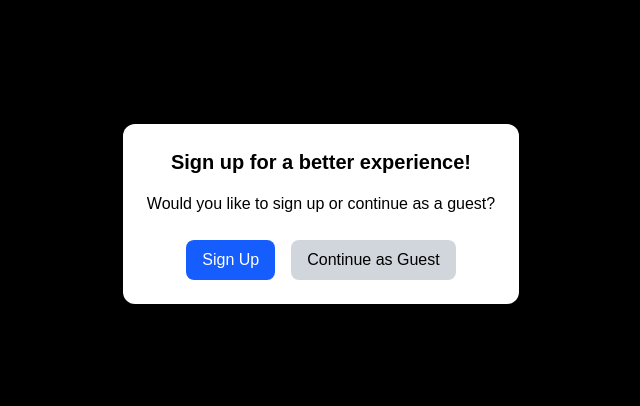
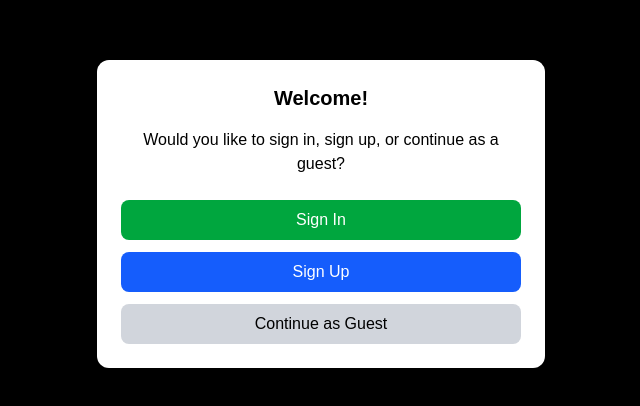
Before and after one commit to VanLuu123/Whatever.ai, a Next.js app in the folder frontend/: page / in a window 1280 px wide. Shown: the part 186-592 px from the top of the page, without its empty margins (319-959 px from the left). Built offline with nearby package versions, Linux system fonts and the light colour scheme; no server answers.

Commit message:
fix errors

```diff
--- a/frontend/app/page.tsx
+++ b/frontend/app/page.tsx
@@ -184,13 +184,17 @@ export default function Home() {
       {showAuthModal && (
         <div className="fixed inset-0 bg-black bg-opacity-50 flex items-center justify-center z-50">
           <div className="bg-white p-6 rounded-xl shadow-lg max-w-md text-center">
-            <h2 className="text-xl font-semibold mb-4">
-              Sign up for a better experience!
-            </h2>
+            <h2 className="text-xl font-semibold mb-4">Welcome!</h2>
             <p className="mb-6">
-              Would you like to sign up or continue as a guest?
+              Would you like to sign in, sign up, or continue as a guest?
             </p>
-            <div className="flex justify-center gap-4">
+            <div className="flex flex-col gap-3">
+              <button
+                onClick={handleSignInClick}
+                className="bg-green-600 text-white px-4 py-2 rounded-lg hover:bg-green-500"
+              >
+                Sign In
+              </button>
               <button
                 onClick={handleSignUpClick}
                 className="bg-blue-600 text-white px-4 py-2 rounded-lg hover:bg-blue-500"
@@ -207,6 +211,7 @@ export default function Home() {
           </div>
         </div>
       )}
+
       <div
         className={
           chatMessages.length === 0
```
